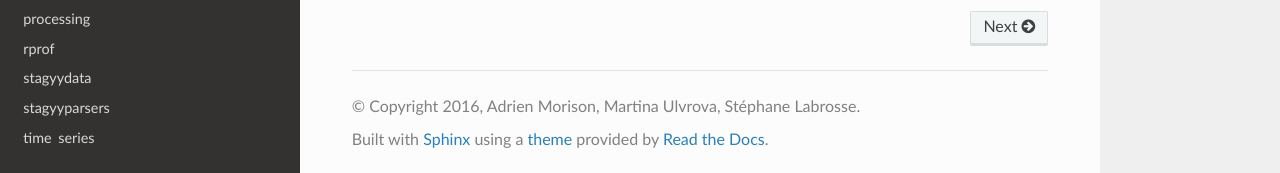
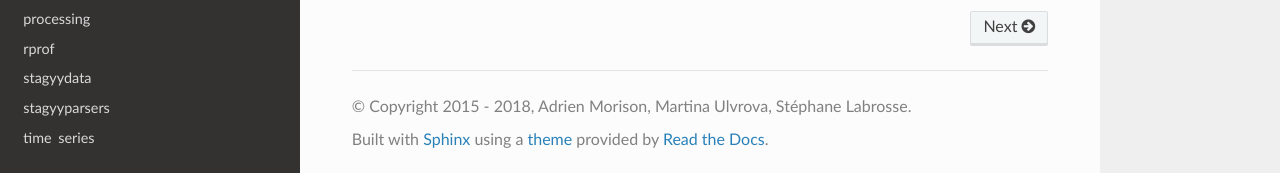
Before and after one commit to StagPython/StagPy, a Sphinx documentation site: the page built from docs/index.rst, in a window 1280 px wide and 900 px high, scrolled down 734 px. Shown: the part 724-897 px from the top of the window. Built offline with Sphinx 7.4.7 and the Read the Docs theme 2.0.0, drawn with Linux system fonts in a browser that asks for light colours.

Commit message:
Update copyright dates in docs

```diff
--- a/docs/conf.py
+++ b/docs/conf.py
@@ -76,7 +76,7 @@ master_doc = 'index'
 
 # General information about the project.
 project = 'StagPy'
-copyright = '2016, Adrien Morison, Martina Ulvrova, Stéphane Labrosse'
+copyright = '2015 - 2018, Adrien Morison, Martina Ulvrova, Stéphane Labrosse'
 author = 'Adrien Morison, Martina Ulvrova, Stéphane Labrosse'
 
 # The version info for the project you're documenting, acts as replacement for
```
